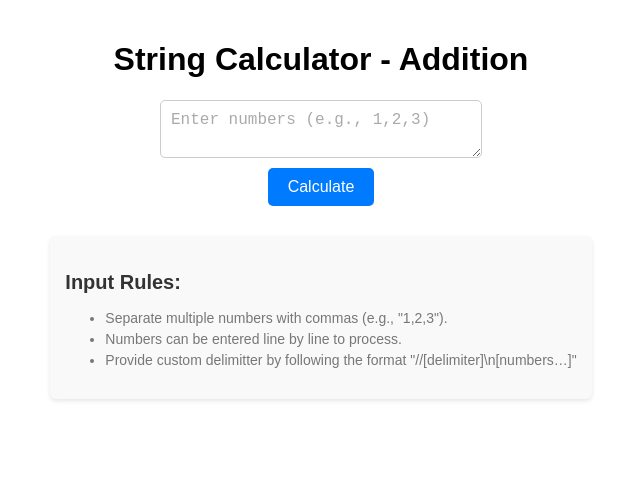
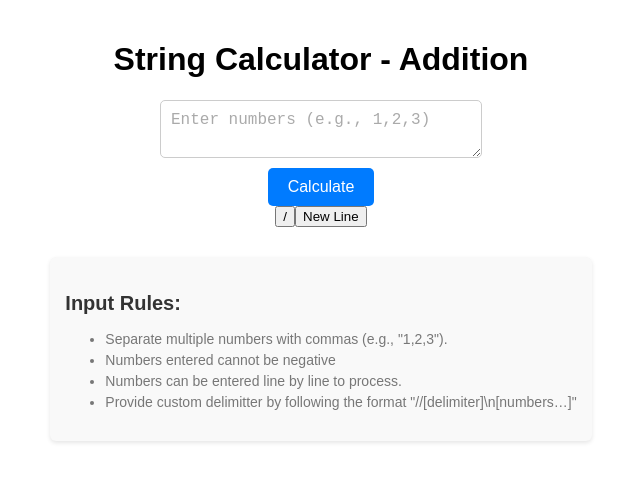
Before and after one commit to KarthikeyanRV2601/Incubyte-TDD-Kata, a React (Create React App) app: page / in a window 1280 px wide. Shown: the top 482 px of the page, without its empty margins (319-959 px from the left). Built offline with nearby package versions, Linux system fonts and the light colour scheme.

Commit message:
feat(v1.0.1): adding a toolbar functionality to improve User experience

```diff
--- a/package.json
+++ b/package.json
@@ -1,6 +1,6 @@
 {
   "name": "incubyte-tdd-kata",
-  "version": "1.0.0",
+  "version": "1.0.1",
   "private": true,
   "dependencies": {
     "@types/node": "^16.18.119",
--- /dev/null
+++ b/src/module.components/stringAdditionComponent/floatingToolbarComponent.tsx
@@ -0,0 +1,21 @@
+import React from "react";
+import { FloatingToolbarComponentProps } from "../../module.models"
+
+
+export const FloatingToolbarComponent = (props: FloatingToolbarComponentProps) => {
+    const { toolbarPosition, toolbarRef, handleToolBarInsertCharacter } = props;
+    return (
+        <div
+            className="floating-toolbar"
+            ref={toolbarRef}
+            style={{
+                top: toolbarPosition.y,
+                left: toolbarPosition.x,
+                display: "block",
+            }}
+        >
+            <button onClick={() => handleToolBarInsertCharacter("/")}>/</button>
+            <button onClick={() => handleToolBarInsertCharacter("\n")}>New Line</button>
+        </div>
+    )
+}
--- a/src/module.components/stringAdditionComponent/stringAdditionComponent.tsx
+++ b/src/module.components/stringAdditionComponent/stringAdditionComponent.tsx
@@ -1,7 +1,9 @@
-import React, { useCallback, useState } from "react";
+import React, { useCallback, useState, useRef } from "react";
 import { add } from "../../module.utils";
 import { root } from "../../module.resources/translations/stringAdditionComponentTranslations";
 import { InputRulesComponent } from "./inputRules";
+import { Point } from "../../module.models";
+import { FloatingToolbarComponent } from "./floatingToolbarComponent";
 
 const { translations } = root;
 
@@ -10,6 +12,8 @@ export const StringAdditionComponent: React.FC = () => {
     const [isValid, setIsValid] = useState<boolean>(true);
     const [additionResult, setAdditionResult] = useState<number>();
     const [showResult, setShowResult] = useState<boolean>();
+    const [toolbarPosition, setToolbarPosition] = useState<Point>({ x: 0, y: 0 });
+    const toolbarRef = useRef<HTMLDivElement | null>(null);
 
     const handleInputChange = useCallback((event: React.ChangeEvent<HTMLTextAreaElement>): void => {
         const newValue = event.target.value;
@@ -27,6 +31,15 @@ export const StringAdditionComponent: React.FC = () => {
         }
     }, [isValid, setShowResult]);
 
+    const handleTextAreaFocus = useCallback((event: React.FocusEvent<HTMLTextAreaElement>) => {
+        const { clientX, clientY } = event.nativeEvent as any;
+        setToolbarPosition({ x: clientX + 10, y: clientY + 10 }); // Position toolbar near cursor
+    }, []);
+
+    const handleToolBarInsertCharacter = useCallback((char: string) => {
+        setInput((prevInput) => `${prevInput}${char}`);
+    }, []);
+
     return (
         <div className="string-calculator-component-class">
             <h1 data-testid="headerComponentTestId">{translations.titles.StringCalculatorAddition}</h1>
@@ -41,6 +54,7 @@ export const StringAdditionComponent: React.FC = () => {
                 {translations.buttons.calculate}
             </button>
             {showResult && <div className="result" id="resultComponentId" data-testid="resultComponentTestId">{translations.labels.result}: {additionResult}</div>}
+            <FloatingToolbarComponent toolbarRef={toolbarRef} toolbarPosition={toolbarPosition} handleToolBarInsertCharacter={handleToolBarInsertCharacter} />
             <InputRulesComponent translations={translations} />
         </div>
     );
--- a/src/module.resources/translations/stringAdditionComponentTranslations.ts
+++ b/src/module.resources/translations/stringAdditionComponentTranslations.ts
@@ -16,6 +16,7 @@ export const root = {
         messages: {
             inputRules: [
                 'Separate multiple numbers with commas (e.g., "1,2,3").',
+                'Numbers entered cannot be negative',
                 'Numbers can be entered line by line to process.',
                 'Provide custom delimitter by following the format "//[delimiter]\\n[numbers…]"'
             ]
--- a/src/module.styles/variables/stringCalculator.variables.css
+++ /dev/null
@@ -1 +0,0 @@
-/*# sourceMappingURL=stringCalculator.variables.css.map */
```
Also changed, not shown: src/module.models/params/stringAdditionComponent.types.ts (+11 -0 lines), src/module.styles/variables/stringCalculator.variables.scss (deleted, +0 -38 lines), 1 other file (tests, documents, lock files or other folders).
